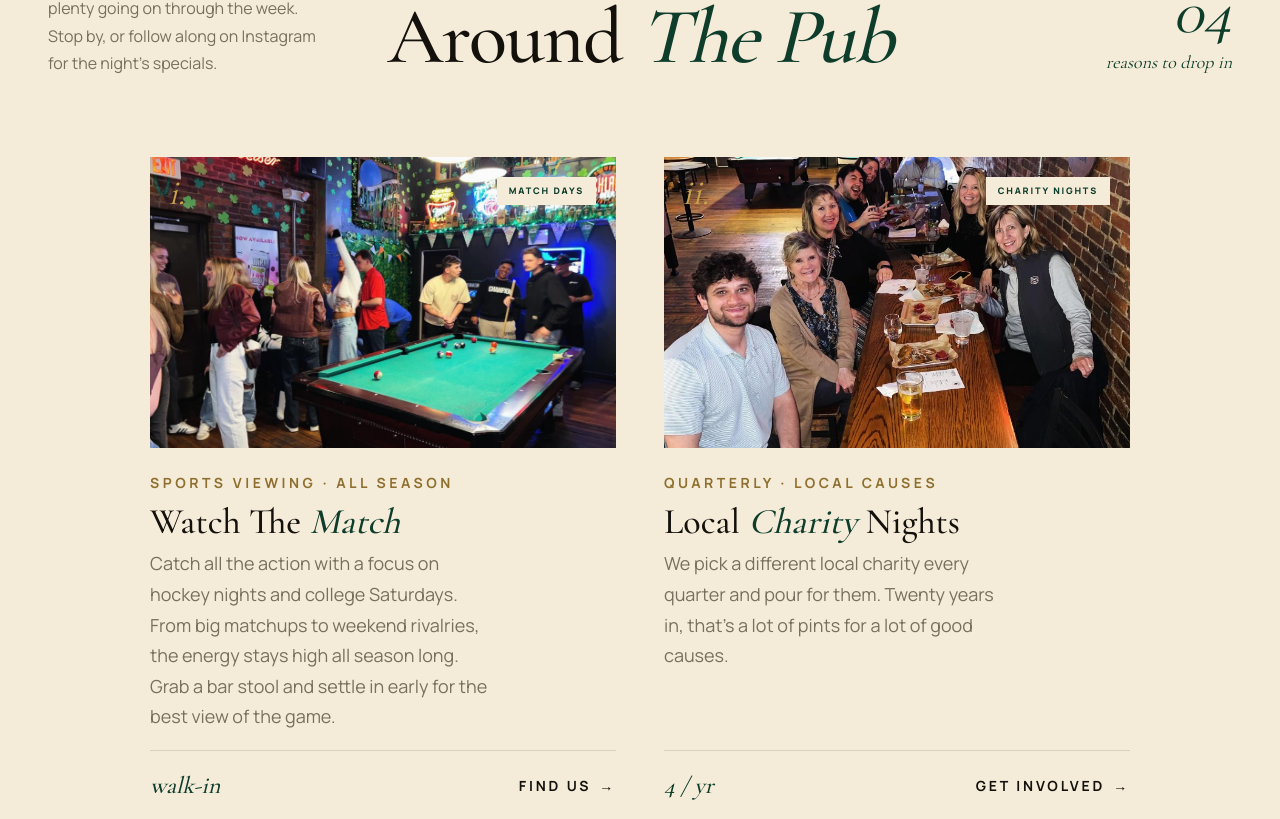
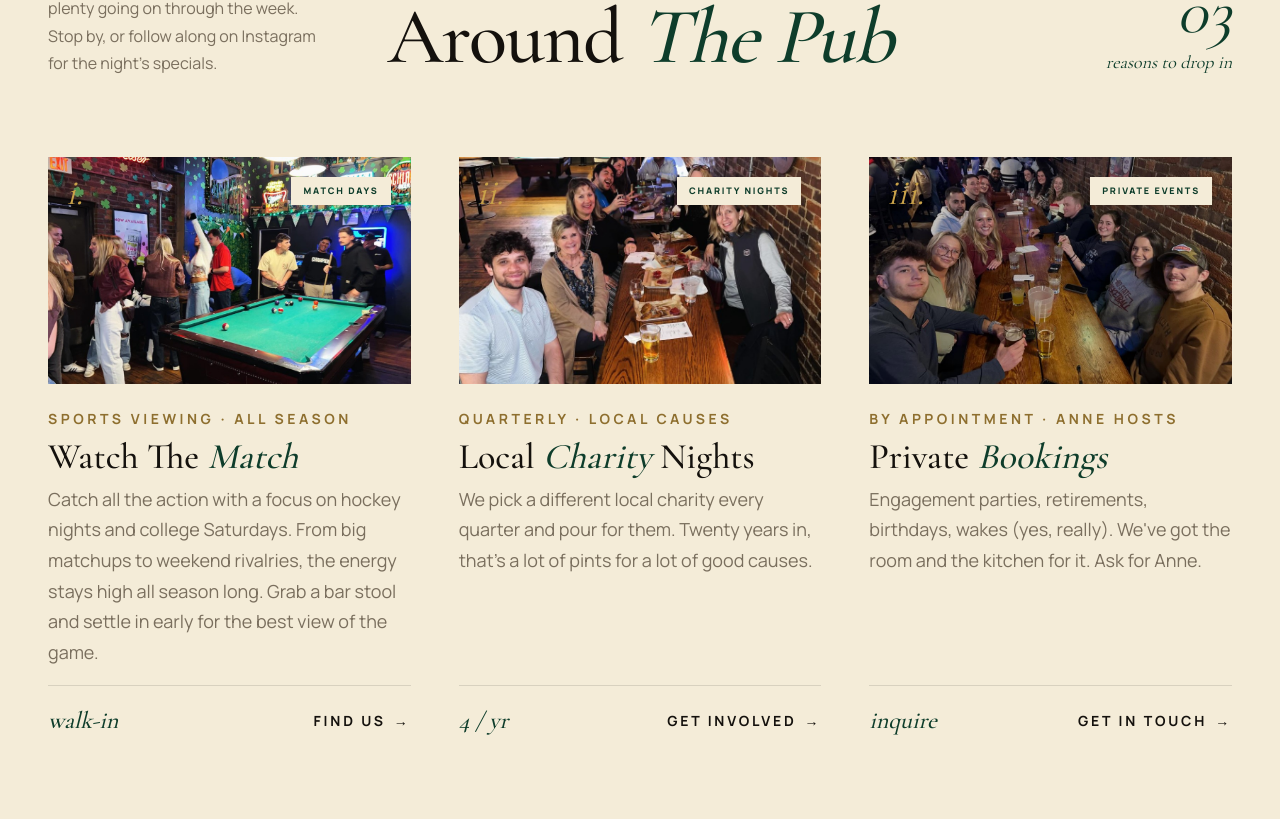
Before and after one commit to webstix-git/Finneganswake, a Next.js app: page /events in a window 1280 px wide. Shown: the part 1747-2566 px from the top of the page. Built offline with nearby package versions, Linux system fonts and the light colour scheme.

Commit message:
client feedback

```diff
--- a/app/events/page.tsx
+++ b/app/events/page.tsx
@@ -52,12 +52,12 @@ export default async function EventsPage() {
             <h2 className="h-section" style={{ marginTop: 24 }}>Around <em>The Pub</em></h2>
           </div>
           <div className="right reveal">
-            <span className="num">04</span>
+            <span className="num">03</span>
             <span>reasons to drop in</span>
           </div>
         </div>
 
-        <div className="dishes around-pub-grid" style={{ gridTemplateColumns: "repeat(2,1fr)", maxWidth: 980, gap: 48, margin: "0 auto" }}>
+        <div className="dishes around-pub-grid">
           <article className="dish reveal">
             <div className="dish-frame" style={{ aspectRatio: "16/10" }}>
               <span className="dish-num">i.</span>
--- a/app/globals.css
+++ b/app/globals.css
@@ -559,6 +559,14 @@ body.solid-nav .nav:not(.scrolled) {
   border-top: 1px solid var(--rule);
   padding-top: 40px;
 }
+.est-stats--3 {
+  grid-template-columns: repeat(3, 1fr);
+  gap: 24px 48px;
+}
+.est-stats--3 .est-stat {
+  border-right: none;
+  padding: 8px 24px;
+}
 .est-stat { text-align: center; border-right: 1px solid var(--rule); padding: 8px 16px; }
 .est-stat:last-child { border-right: none; }
 .est-stat .num {
@@ -669,9 +677,16 @@ body.solid-nav .nav:not(.scrolled) {
 .dish-link:hover::after { transform: translateX(4px); }
 .featured-foot { text-align: center; margin-top: 80px; }
 
-.around-pub-grid { align-items: stretch; }
+.around-pub-grid {
+  align-items: stretch;
+  grid-template-columns: repeat(3, 1fr);
+  max-width: 1280px;
+  gap: 48px;
+  margin: 0 auto;
+}
 .around-pub-grid .dish { display: flex; flex-direction: column; height: 100%; }
 .around-pub-grid .dish-info { flex: 1; }
+.around-pub-grid .dish-info p { max-width: none; }
 
 /* ─────────────────────────────────────────────────────────────
    EVENTS
@@ -2045,6 +2060,7 @@ body.solid-nav .nav:not(.scrolled) {
   .nav-side.right .nav-reserve { display: none; }
   .nav-toggle { margin-left: 0; }
   .dishes, .testi-grid { grid-template-columns: 1fr 1fr; }
+  .around-pub-grid { grid-template-columns: repeat(3, 1fr); gap: 32px; }
   .events-grid { grid-template-columns: 1fr 1fr; }
   .values-grid { grid-template-columns: 1fr 1fr; }
   .gallery-wall { grid-template-columns: repeat(3, 1fr); }
@@ -2068,12 +2084,14 @@ body.solid-nav .nav:not(.scrolled) {
   }
   .home-gallery-lightbox-inner { gap: 6px; padding: 0 4px; }
   .dishes, .testi-grid, .events-grid, .values-grid, .specials-grid { grid-template-columns: 1fr; }
+  .around-pub-grid { grid-template-columns: 1fr; gap: 48px; }
   .special-card { padding: 44px 28px 36px; }
   .special-list .perk { font-size: 19px; }
   .gallery-wall { grid-template-columns: repeat(2, 1fr); gap: 12px; }
   .crumbs { padding: 14px 24px; }
   .crumbs-inner { font-size: 12px; letter-spacing: .18em; }
   .est-stats { grid-template-columns: repeat(2, 1fr); }
+  .est-stats--3 { grid-template-columns: 1fr; gap: 32px; }
   .est-stat:nth-child(2) { border-right: none; }
   .featured, .events, .story, .menu-preview, .home-reviews, .home-gallery-section, .gallery, .testi, .contact-form-wrap { padding: 80px 24px; }
   .page-hero { padding: calc(var(--nav-h) + 32px) 24px 64px; }
--- a/app/page.tsx
+++ b/app/page.tsx
@@ -61,8 +61,7 @@ export default function HomePage() {
           a <em>burger</em> very, very seriously.
         </p>
 
-        <div className="est-stats">
-          <div className="est-stat"><div className="num">20<sup>yrs</sup></div><div className="label">Years Pouring</div></div>
+        <div className="est-stats est-stats--3">
           <div className="est-stat"><div className="num">832</div><div className="label">Trivia Nights</div></div>
           <div className="est-stat"><div className="num">14</div><div className="label">Local Charities</div></div>
           <div className="est-stat"><div className="num">1</div><div className="label">Famous Burger</div></div>
```
